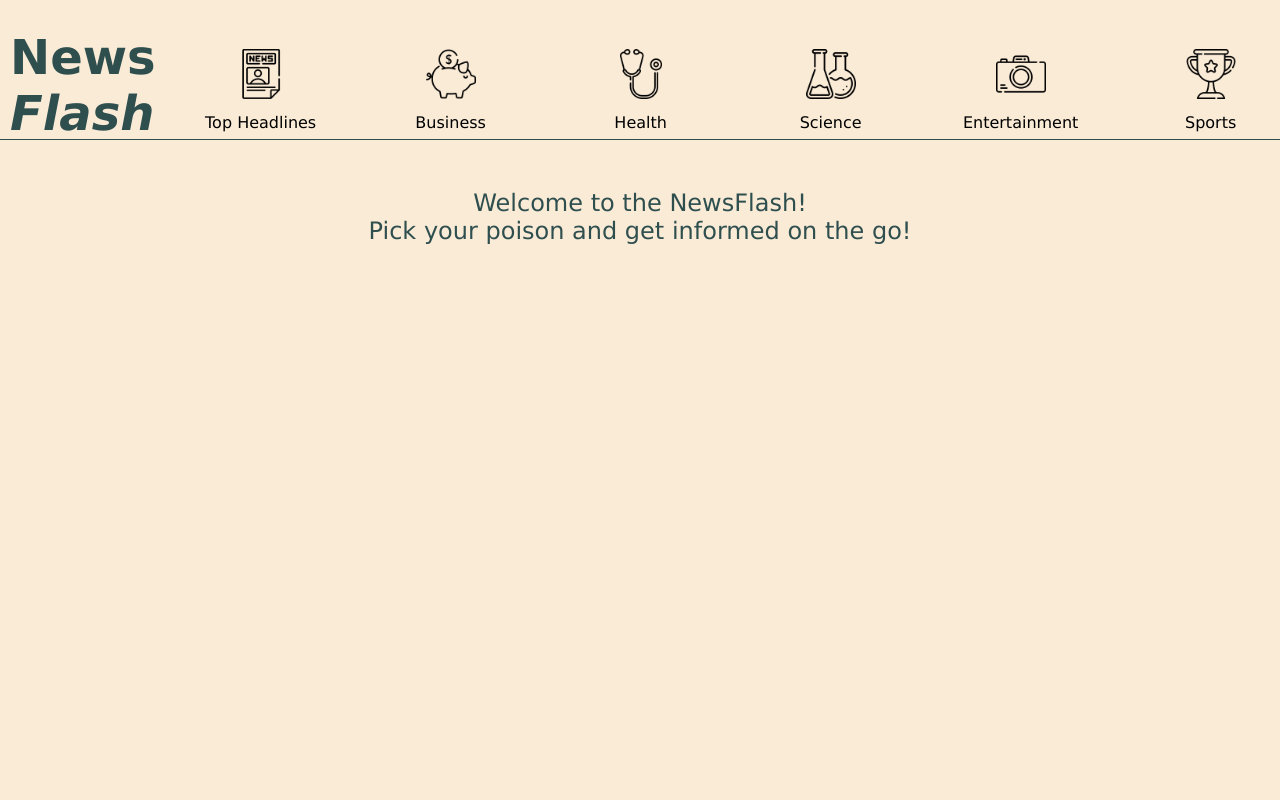
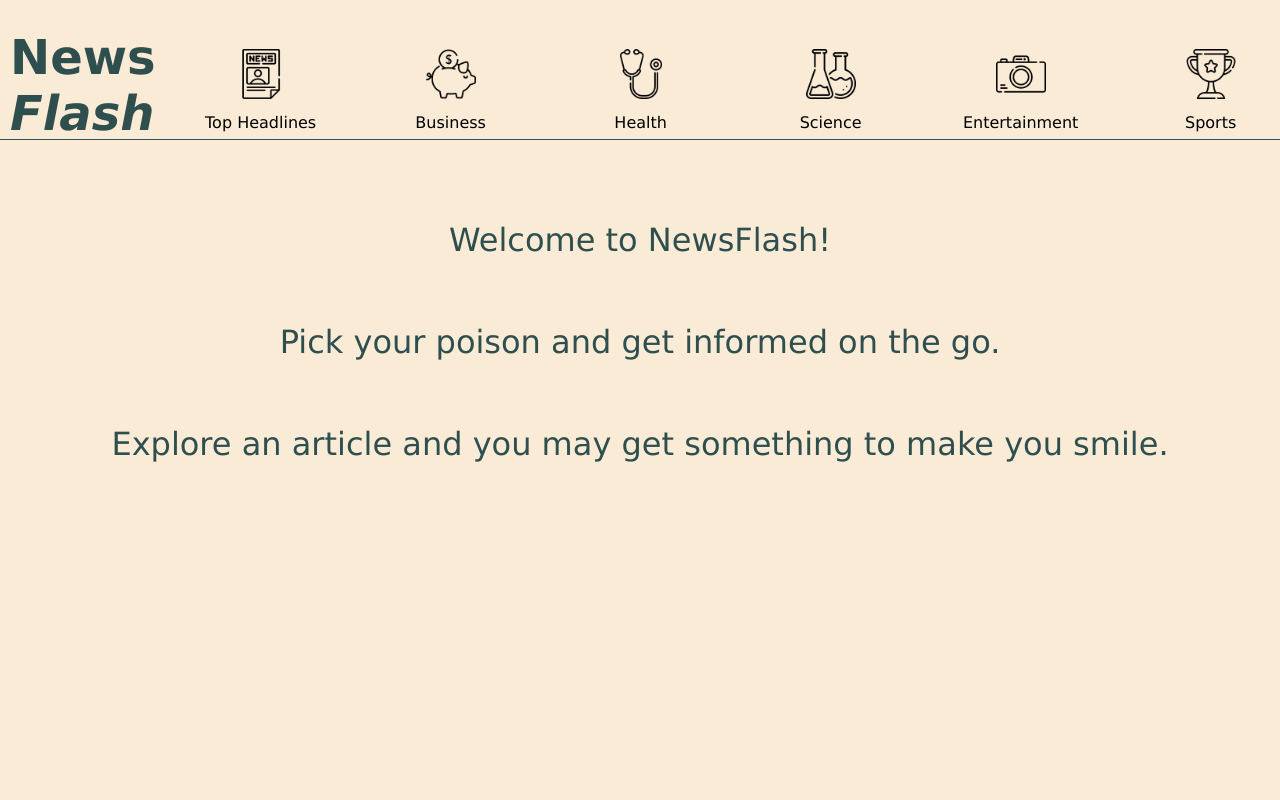
Before and after one commit to annekemcgrady/NewsFlash, a React (Create React App) app: page / in a window 1280 px wide. Shown: the top 800 px of the page. Built offline with nearby package versions, Linux system fonts and the light colour scheme; no server answers.

Commit message:
Add styline to 404 and Home

```diff
--- a/src/components/HeadlineCard.js
+++ b/src/components/HeadlineCard.js
@@ -1,9 +1,10 @@
 import React from 'react';
+import {connect} from 'react-redux';
 import './HeadlineCard.css';
 import { NavLink } from 'react-router-dom';
 
 
-const HeadlineCard = ({ id, icon, category, title, author, gist, url, bookmarked }) => {
+export const HeadlineCard = ({ id, icon, category, title, author, gist, url, bookmarked }) => {
 console.log(icon)
   return(
     <div className='card'>
--- a/src/components/Home.css
+++ b/src/components/Home.css
@@ -12,5 +12,5 @@
   width: 100%;
   transform: translateY(-50px);
   padding-top: 220px;
-  font-size: 1.5em;
+  font-size: 2em;
 }
--- a/src/components/Home.js
+++ b/src/components/Home.js
@@ -1,14 +1,14 @@
 import React from 'react';
 import './Home.css';
-
 
 const Home = () => {
 
   return (
     <div className='home'>
 
-      Welcome to the NewsFlash!  <br/>
-      Pick your poison and get informed on the go!
+      <p>Welcome to NewsFlash!</p>
+      <p>Pick your poison and get informed on the go.</p>
+      <p>Explore an article and you may get something to make you smile.</p>
     </div>
   )
 }
--- a/src/components/NotFound.js
+++ b/src/components/NotFound.js
@@ -7,8 +7,8 @@ const NotFound = () => {
 
   return (
     <div className="not-found">
-      Error 404 Page Not Found
-      <Link to='/'> Go to home page</Link>
+      Error 404 ....Nobody's Home Here
+      <Link to='/'>Go back to home page</Link>
     </div>
   )
 }
--- a/src/containers/Nav.css
+++ b/src/containers/Nav.css
@@ -15,7 +15,7 @@
 }
 
 .logo {
-  font-family: Cambria, Cochin, Georgia, Times, 'Times New Roman', serif;
+  /* font-family: Cambria, Cochin, Georgia, Times, 'Times New Roman', serif; */
   display: flex;
   flex-direction: column;
   height: 100px;
```
